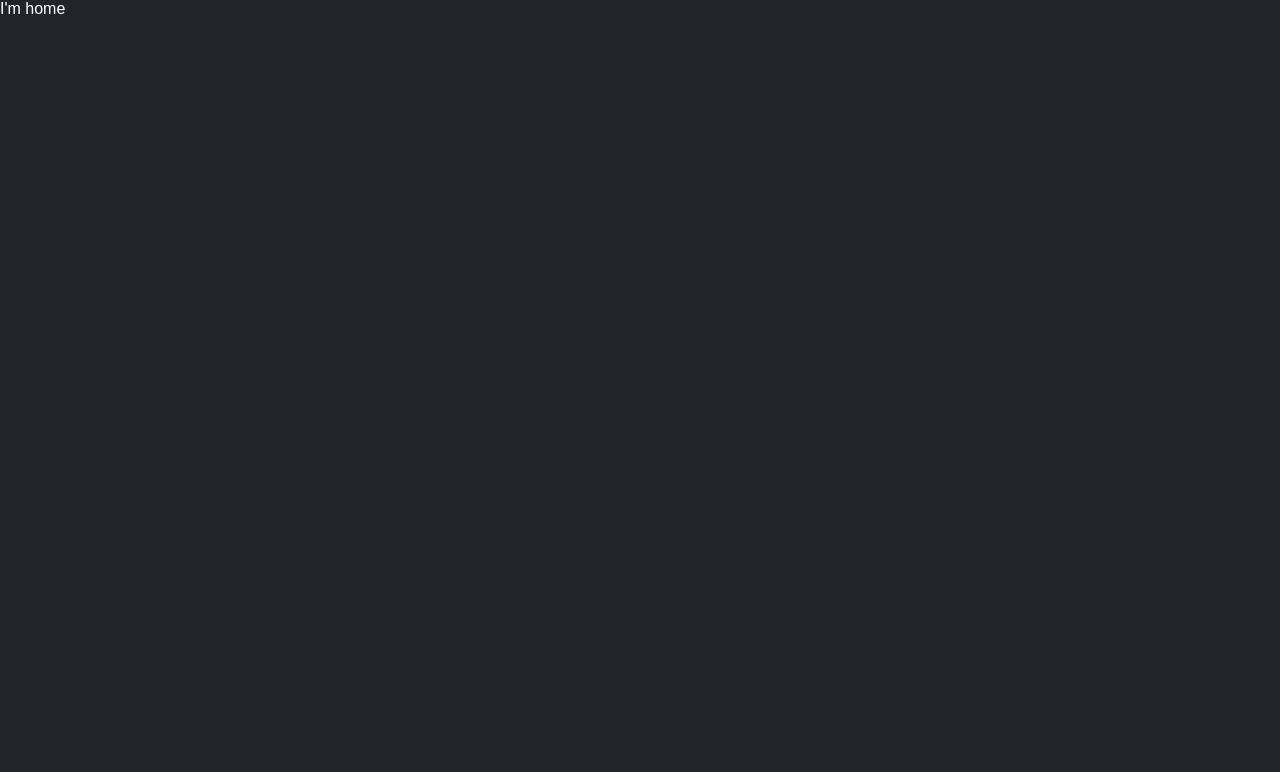
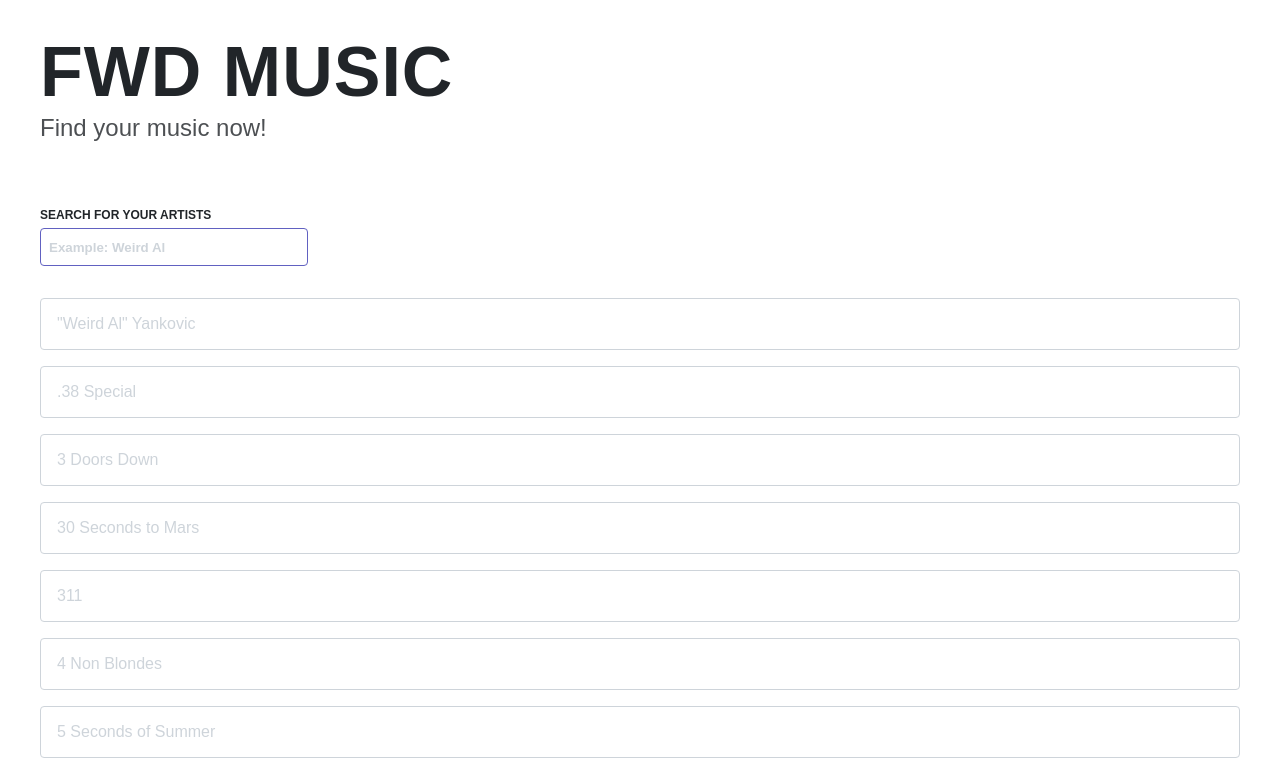
Before and after one commit to diederikeen/fwd-application, a React (Create React App) app: page / in a window 1280 px wide. Shown: the top 772 px of the page. Built offline with nearby package versions, Linux system fonts and the light colour scheme; data requests are answered from the project's data file.

Commit message:
Create Homepage feature  Artist Search. You're able to search for artists now with the input provided.

```diff
--- a/package.json
+++ b/package.json
@@ -13,12 +13,14 @@
     "@types/react": "^18.0.0",
     "@types/react-dom": "^18.0.0",
     "@types/react-redux": "^7.1.24",
+    "@types/throttle-debounce": "^4.0.0",
     "json-server": "^0.17.0",
     "react": "^18.0.0",
     "react-dom": "^18.0.0",
     "react-redux": "^8.0.0",
     "react-router-dom": "^6.3.0",
     "react-scripts": "5.0.1",
+    "throttle-debounce": "^4.0.1",
     "typescript": "^4.4.2",
     "web-vitals": "^2.1.0"
   },
--- a/src/App.tsx
+++ b/src/App.tsx
@@ -1,11 +1,19 @@
 import React from 'react';
 import { Outlet } from 'react-router-dom';
 
+import { Container } from "./common/components/Container";
+import { styled } from "@stitches/react";
+
+const Wrapper = styled('div', {
+  padding: '$xlg 0',
+})
 
 export function App() {
   return (
-    <div>
-      <Outlet/>
-    </div>
+    <Wrapper>
+      <Container>
+        <Outlet/>
+      </Container>
+    </Wrapper>
   );
 }
--- a/src/Pages/Home/Home.tsx
+++ b/src/Pages/Home/Home.tsx
@@ -1,5 +1,48 @@
+import { styled } from "../../theme";
+import { ArtistSearch } from "./containers/ArtistSearch";
+
+
+const Title = styled('h1', {
+  fontSize: '40px',
+  lineHeight: '50px',
+  letterSpacing: '1px',
+  textTransform: 'uppercase',
+
+  '@bp2': {
+    fontSize: '70px',
+    lineHeight: '80px',
+  }
+});
+
+const SubTitle = styled('p', {
+  fontSize: '20px',
+  lineHeight: '32px',
+  opacity: '.8',
+
+  '@bp2': {
+    fontSize: '24px'
+  }
+});
+
+
+const copy = {
+  title: 'FWD Music',
+  subtitle: 'Find your music now!'
+}
+
+const Section = styled('section' , {
+  marginTop: '64px',
+})
+
 export function Home() {
   return (
-    <p>I'm home</p>
+    <>
+      <Title>{copy.title}</Title>
+      <SubTitle>{copy.subtitle}</SubTitle>
+
+      <Section>
+        <ArtistSearch/>
+      </Section>
+    </>
   )
 }
--- /dev/null
+++ b/src/Pages/Home/components/ArtistRow.tsx
@@ -0,0 +1,28 @@
+import { IArtist } from "../../../api";
+import { styled } from "../../../theme";
+
+const StyledRow = styled('a', {
+  padding: '$lg',
+  borderRadius: '$sm',
+  backgroundColor: '$white',
+  display: 'block',
+  fontWeight: '500',
+  border: '1px solid $grey100',
+  color: "$grey100",
+  textDecoration: 'none',
+
+  '&:not(:last-child)': {
+    marginBottom: '$lg',
+  },
+
+  '&:hover': {
+    color: '$white',
+    background: '$primary',
+    transition: 'all 125ms ease',
+    borderColor: '$primary',
+  }
+});
+
+export function ArtistRow({ artist }: { artist: IArtist }) {
+  return <StyledRow href={`/artist?id=${artist.id}`}>{artist.name}</StyledRow>
+}
--- /dev/null
+++ b/src/Pages/Home/components/index.ts
@@ -0,0 +1 @@
+export * from './ArtistRow';
--- /dev/null
+++ b/src/Pages/Home/containers/ArtistSearch/ArtistSearch.tsx
@@ -0,0 +1,70 @@
+import { useState } from "react";
+import { debounce } from "throttle-debounce";
+
+import { useGetAllArtistsQuery } from "../../../../api";
+import { ArtistRow } from "../../components";
+import { styled } from "../../../../theme";
+
+
+const StyledInput = styled('input', {
+  height: '36px',
+  borderRadius: '$sm',
+  border: '1px solid $primary',
+  padding: '0 $md',
+  fontWeight: '600',
+  minWidth: '250px',
+
+  '&::placeholder': {
+    color: '$grey100',
+    transition: 'color 125ms ease',
+  },
+
+  '&:focus': {
+    outline: 'none',
+  }
+})
+
+const StyledSection = styled('section', {
+  marginTop: '$xlg',
+})
+
+const StyledLabel = styled('label', {
+  display: 'block',
+  textTransform: 'uppercase',
+  fontSize: '12px',
+  fontWeight: 700,
+  marginBottom: '$sm',
+});
+
+const copy = {
+  loadingMessage: 'Loading all artists...',
+  inputLabel: 'Search for your artists'
+}
+
+export function ArtistSearch() {
+  const [query, setQuery] = useState<string>('');
+  const {data, isLoading} = useGetAllArtistsQuery(query);
+
+  const debounceSearch = debounce(500, true, (event) => {
+    const { currentTarget } = event;
+    setQuery(decodeURIComponent(currentTarget.value));
+  })
+
+  return (
+    <>
+      <StyledLabel>{copy.inputLabel}</StyledLabel>
+      <StyledInput
+        name="artist_search"
+        placeholder="Example: Weird Al"
+        onChange={(event) =>  debounceSearch(event)}
+      />
+
+
+      <StyledSection>
+        {isLoading  ? <p>{copy.loadingMessage}</p> : (
+          data?.map((artist) => <ArtistRow key={artist.name} artist={artist}/>)
+        )}
+      </StyledSection>
+    </>
+  )
+}
--- /dev/null
+++ b/src/Pages/Home/containers/ArtistSearch/index.ts
@@ -0,0 +1 @@
+export * from './ArtistSearch';
--- a/src/api/api.ts
+++ b/src/api/api.ts
@@ -14,7 +14,7 @@ interface ISong {
   album: string;
 }
 
-interface IArtist {
+export interface IArtist {
   id: number;
   name: string;
 }
@@ -23,12 +23,15 @@ export const appApi = createApi({
   reducerPath: "appApi",
   baseQuery: fetchBaseQuery({ baseUrl }),
   endpoints: (builder) => ({
-    getAllArtists: builder.query<ISong, void>({
-      query: () => '/artists',
+    // Can't search property specific see issue
+    // https://github.com/typicode/json-server/issues/1157
+    // results also contain ID's that correspond with query.
+    getAllArtists: builder.query<Array<ISong>, string>({
+      query: (name) => name ? `/artists?q=${name}` : '/artists',
     }),
 
     getAllSongsByArtist: builder.query<Array<ISong>, IArtist['name']>({
-      query: (artist) => `/songs?${artist}`
+      query: (artist) => `/songs?artist=${artist}`
     })
   }),
 })
--- /dev/null
+++ b/src/common/components/Container/Container.tsx
@@ -0,0 +1,14 @@
+import { styled } from '@stitches/react';
+
+const StyledContainer = styled('div', {
+  padding: '0px $lg',
+  width: '100%',
+  maxWidth: '1200px',
+  margin: '0px auto',
+});
+
+export function Container({children}: { children: JSX.Element }) {
+  return (
+    <StyledContainer>{children}</StyledContainer>
+  )
+}
--- /dev/null
+++ b/src/common/components/Container/index.ts
@@ -0,0 +1 @@
+export * from './Container';
--- a/src/index.tsx
+++ b/src/index.tsx
@@ -23,7 +23,7 @@ const globalStyles = globalCss({
     fontFamily: 'Avenir, sans-serif',
   },
   "body": {
-    backgroundColor: '$grey800',
+    backgroundColor: '$white',
     color: '$textPrimary'
   }
 })
--- a/src/theme/theme.ts
+++ b/src/theme/theme.ts
@@ -1,11 +1,12 @@
 import { createStitches } from "@stitches/react";
 
-export const { css, theme } = createStitches({
+export const { css, theme, styled } = createStitches({
   theme: {
     colors: {
-      primary: '#6161c1',
-      textPrimary: '#ffffff',
+      primary: "#6161c1",
+      textPrimary: "#212529",
       white: "#ffffff",
+      grey100: "#ced4da",
       grey800: "#212529",
       grey900: "#0f0d17",
     },
@@ -14,12 +15,18 @@ export const { css, theme } = createStitches({
       sm: "6px",
       md: "8px",
       lg: "16px",
+      xlg: '32px',
     },
     radii: {
-      xs: "2px",
+      xs: "3px",
       sm: "4px",
       md: "8px",
       lg: "16px",
     },
-  }
+  },
+  media: {
+    bp1: "(min-width: 640px)",
+    bp2: "(min-width: 768px)",
+    bp3: "(min-width: 1024px)",
+  },
 });
```
Also changed, not shown: 1 other file (tests, documents, lock files or other folders).
